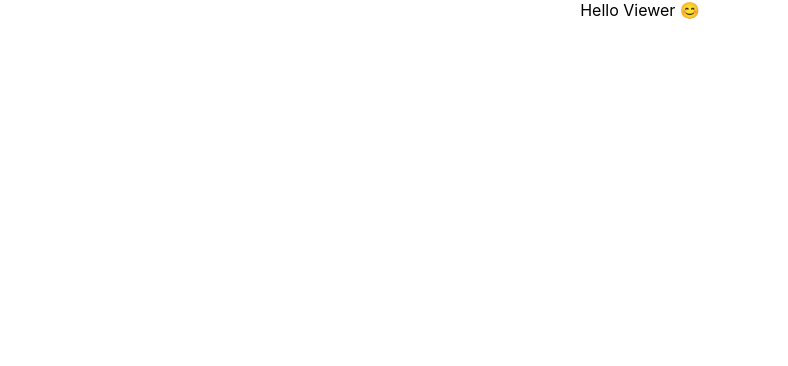
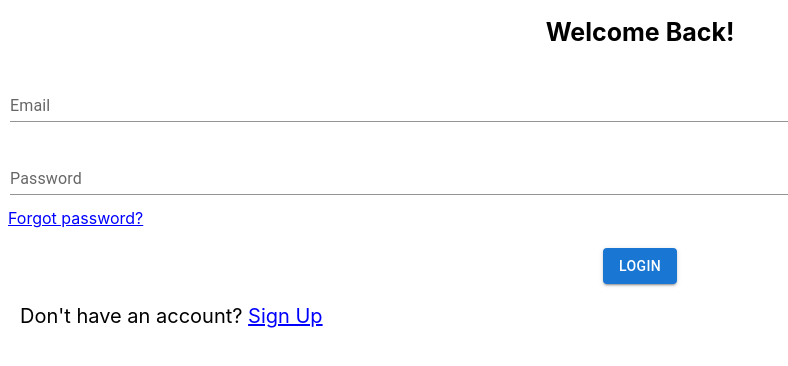
Before and after one commit to Sr-Chandan-Sahu/note-taking-app, a React (Create React App) app: page / in a window 1280 px wide. Shown: the top 366 px of the page, without its empty margins (0-788 px from the left). Built offline with nearby package versions, Linux system fonts and the light colour scheme.

Commit message:
Added LoginUser component

```diff
--- a/package.json
+++ b/package.json
@@ -3,6 +3,10 @@
   "version": "0.1.0",
   "private": true,
   "dependencies": {
+    "@emotion/react": "^11.11.4",
+    "@emotion/styled": "^11.11.5",
+    "@mui/icons-material": "^5.15.17",
+    "@mui/material": "^5.15.17",
     "@testing-library/jest-dom": "^5.17.0",
     "@testing-library/react": "^13.4.0",
     "@testing-library/user-event": "^13.5.0",
@@ -12,6 +16,7 @@
     "@types/react-dom": "^18.3.0",
     "react": "^18.3.1",
     "react-dom": "^18.3.1",
+    "react-router-dom": "^6.23.0",
     "react-scripts": "5.0.1",
     "typescript": "^4.9.5",
     "web-vitals": "^2.1.4"
--- a/src/App.tsx
+++ b/src/App.tsx
@@ -1,12 +1,15 @@
 import React from 'react';
-import logo from './logo.svg';
 import './App.css';
+import {Routes,Route} from 'react-router-dom'
+import LoginUser from './components/LoginUser';
+import SignupUser from './components/SignupUser';
 
 function App() {
   return (
-    <div className="App">
-     Hello Viewer 😊
-    </div>
+    <Routes>
+      <Route path='/' element={<LoginUser/>}/>
+      <Route path='/sign-up' element={<SignupUser/>}/>
+    </Routes>
   );
 }
 
--- /dev/null
+++ b/src/components/LoginUser.tsx
@@ -0,0 +1,104 @@
+import React, { useState } from 'react';
+import { Input, Button, InputLabel, FormControl } from '@mui/material';
+import { Link,useNavigate} from 'react-router-dom';
+
+
+const LoginUser = () => {
+  const [email, setEmail] = useState('');
+  const [password, setPassword] = useState('');
+  const [emailError, setEmailError] = useState('');
+  const [passwordError, setPasswordError] = useState('');
+
+  const navigate=useNavigate();
+  const validateEmail = (email:string) => {
+    if (!email) {
+      return 'Email is required';
+    }
+    if (!/^[a-zA-Z0-9._%+-]+@[a-zA-Z0-9.-]+\.[a-zA-Z]{2,}$/.test(email)) {
+      return 'Invalid email format';
+    }
+    return '';
+  };
+
+  const validatePassword = (password:string) => {
+    if (!password) {
+      return 'Password is required';
+    }
+    return '';
+  };
+
+//   const handleEmailChange = (e) => {
+//     const { value } = e.target;
+//     const error = validateEmail(value);
+//     setEmail(value);
+//     setEmailError(error);
+//   };
+
+//   const handlePasswordChange = (e) => {
+//     const { value } = e.target;
+//     const error = validatePassword(value);
+//     setPassword(value);
+//     setPasswordError(error);
+//   };
+
+//   const handleLogin = (e) => {
+//     e.preventDefault();
+
+//     const emailError = validateEmail(email);
+//     const passwordError = validatePassword(password);
+
+//     setEmailError(emailError);
+//     setPasswordError(passwordError);
+
+//     if (!emailError && !passwordError) {
+
+//     //   const user = usersData.users.find((user) => user.email === email && user.password === password);
+
+//     //   if (user) {
+//     //     alert("User logged in successfully")
+//     //     navigate('/home-page')
+//     //   } else {
+//     //     alert('Invalid email or password');
+//     //   }
+//     // }
+//   };
+
+
+  return (
+    <div className="container">
+      <h1 style={{ fontWeight: 'bold', fontSize: '25px', textAlign: 'center' }}>Welcome Back!</h1>
+      <div style={{ marginTop: '5px', padding: '10px' }}>
+        <FormControl fullWidth variant="standard">
+          <InputLabel>Email</InputLabel>
+          <Input type="email" value={email}  />
+          {emailError && <div style={{ color: 'red', marginTop: '5px' }}>{emailError}</div>}
+        </FormControl>
+      </div>
+      <div style={{ marginTop: '5px', padding: '10px' }}>
+        <FormControl fullWidth variant="standard">
+          <InputLabel>Password</InputLabel>
+          <Input type="password" value={password}  />
+          {passwordError && <div style={{ color: 'red', marginTop: '5px' }}>{passwordError}</div>}
+        </FormControl>
+      </div>
+      <div style={{marginTop: '3px', marginLeft: '8px'}}>
+        <Link to="/forgot-password" style={{ color: 'blue' }}>
+          Forgot password?
+        </Link>
+      </div>
+      <div style={{ marginTop: '20px', textAlign: 'center' }}>
+        <Button variant="contained" >
+          Login
+        </Button>
+      </div>
+      <div style={{ marginTop: '7px', fontSize: '20px', margin: '20px 20px'  }}>
+        Don't have an account?{' '}
+        <Link style={{ textDecoration: 'underline', color: 'blue' }} to="/sign-up">
+          Sign Up
+        </Link>
+      </div>
+    </div>
+  );
+};
+
+export default LoginUser;
--- /dev/null
+++ b/src/components/SignupUser.tsx
@@ -0,0 +1,11 @@
+import React from 'react'
+
+const SignupUser = () => {
+  return (
+    <div>
+
+    </div>
+  )
+}
+
+export default SignupUser
--- a/src/index.tsx
+++ b/src/index.tsx
@@ -3,13 +3,16 @@ import ReactDOM from 'react-dom/client';
 import './index.css';
 import App from './App';
 import reportWebVitals from './reportWebVitals';
+import { BrowserRouter } from 'react-router-dom'
 
 const root = ReactDOM.createRoot(
   document.getElementById('root') as HTMLElement
 );
 root.render(
   <React.StrictMode>
-    <App />
+    <BrowserRouter>
+      <App />
+    </BrowserRouter>
   </React.StrictMode>
 );
 
```
Also changed, not shown: 1 other file (tests, documents, lock files or other folders).
